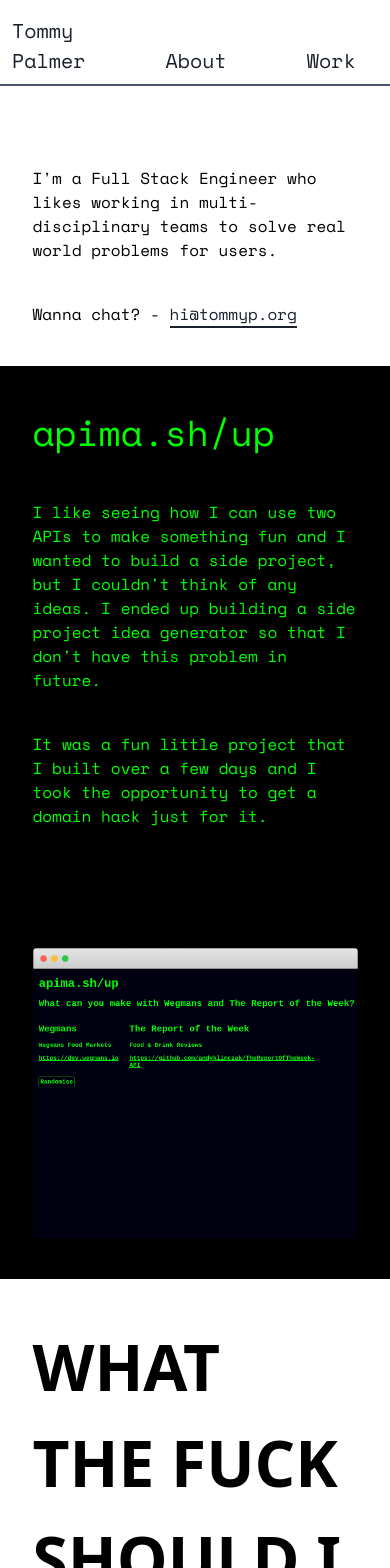
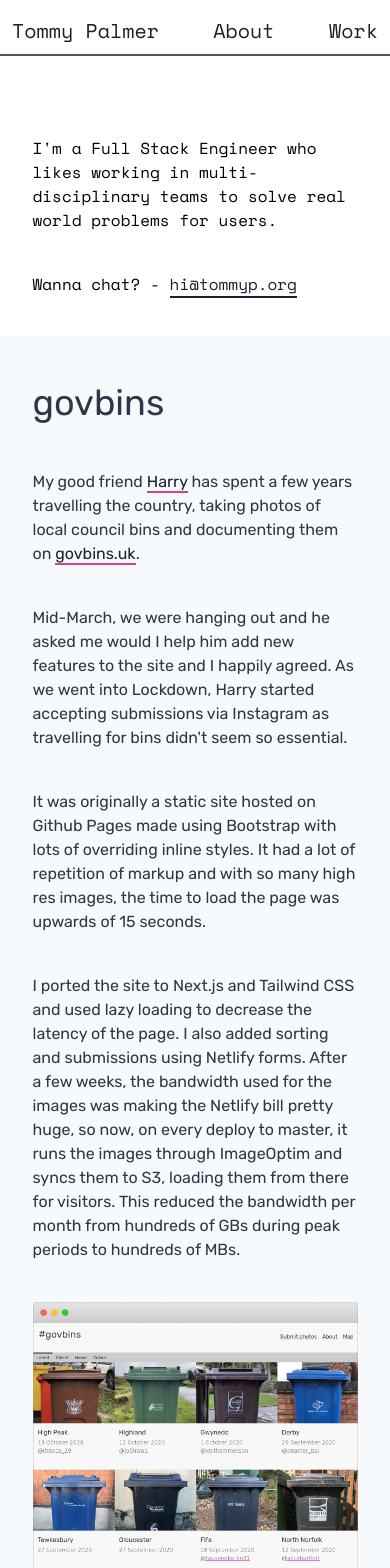
Before and after one commit to tommyp/tommyp.org, a Next.js app: page /work in a window 390 px wide. Shown: the top 1568 px of the page. Built offline with nearby package versions, Linux system fonts and the light colour scheme.

Commit message:
add govbins to work

```diff
--- a/components/header.js
+++ b/components/header.js
@@ -17,20 +17,20 @@ export default class Header extends React.Component {
         className={`font-mono mx-auto sm:w-full md:w-5/6 pt-4 pb-2 pl-3 pr-3 ${this.state.borderColor} border-b-2 ${this.state.textColor} mb-10`}
       >
         <nav>
-          <ul className="list-none inline">
-            <li className="inline">
-              <h1 className="inline text-xl md:text-3xl mr-20">
+          <ul className="list-none flex justify-between md:justify-start">
+            <li className="md:mr-20">
+              <h1 className=" text-xl md:text-3xl">
                 <Link href="/">
                   <a>Tommy Palmer</a>
                 </Link>
               </h1>
             </li>
-            <li className="text-xl md:text-3xl inline mr-20">
+            <li className="text-xl md:text-3xl md:mr-20">
               <Link href="/about">
                 <a>About</a>
               </Link>
             </li>
-            <li className="text-xl md:text-3xl inline">
+            <li className="text-xl md:text-3xl md:mr-20">
               <Link href="/work">
                 <a>Work</a>
               </Link>
--- a/package.json
+++ b/package.json
@@ -20,6 +20,7 @@
     "reset-css": "^5.0.1",
     "sass": "^1.26.3",
     "typeface-lato": "0.0.75",
+    "typeface-rubik": "^1.1.13",
     "typeface-space-mono": "0.0.71"
   },
   "devDependencies": {
--- a/pages/_app.js
+++ b/pages/_app.js
@@ -2,6 +2,7 @@
 import "./style.css";
 import "typeface-space-mono";
 import "typeface-lato"
+import "typeface-rubik"
 
 export default function App({ Component, pageProps }) {
   return <Component {...pageProps} />;
--- a/pages/work.js
+++ b/pages/work.js
@@ -17,7 +17,7 @@ P.propTypes = {
 
 const Img = ({ url, src }) => {
   return (
-    <section className="mt-10">
+    <section className="md:mt-10">
       <a href={url}>
         <img src={src} />
       </a>
@@ -67,12 +67,39 @@ export default class Work extends React.Component {
             </ExtA>
           </P>
         </section>
+        <section className="w-screen font-rubik bg-gray-100 text-gray-800">
+          <section className="container w-5/6 mx-auto pt-10 pb-10">
+            <h2 className="text-4xl md:text-6xl">
+              <a href="https://www.govbins.uk">govbins</a>
+            </h2>
+            <div className="grid grid-cols-1 lg:grid-cols-2 gap-10 sm:gap-20">
+              <TextBlock>
+                <P>
+                  My good friend <ExtA href="https://twitter.com/HarryTrimble" borderColor="border-pink-600" borderHoverColor="border-pink-600" textHoverColor="text-pink-600">Harry</ExtA> has spent a few years travelling the country, taking photos of local council bins and documenting them on <ExtA href="https://govbins.uk" borderColor="border-pink-600" borderHoverColor="border-pink-600" textHoverColor="text-pink-600">govbins.uk</ExtA>.
+                </P>
+                <P>
+                  Mid-March, we were hanging out and he asked me would I help him add new features to the site and I happily agreed. As we went into Lockdown, Harry started accepting submissions via Instagram as travelling for bins didn&apos;t seem so essential.
+                </P>
+                <P>
+                  It was originally a static site hosted on Github Pages made using Bootstrap with lots of overriding inline styles. It had a lot of repetition of markup and with so many high res images, the time to load the page was upwards of 15 seconds.
+                </P>
+                <P>
+                  I ported the site to Next.js and Tailwind CSS and used lazy loading to decrease the latency of the page. I also added sorting and submissions using Netlify forms. After a few weeks, the bandwidth used for the images was making the Netlify bill pretty huge, so now, on every deploy to master, it runs the images through ImageOptim and syncs them to S3, loading them from there for visitors. This reduced the bandwidth per month from hundreds of GBs during peak periods to hundreds of MBs.
+                </P>
+              </TextBlock>
+              <Img
+                url="https://www.govbins.uk"
+                src="/images/work/govbins.png"
+              />
+            </div>
+          </section>
+        </section>
         <section className="w-screen text-green-terminal font-mono bg-black">
           <section className="container w-5/6 mx-auto pt-10 pb-10">
             <h2 className="text-4xl md:text-6xl">
               <a href="https://www.apima.sh/up">apima.sh/up</a>
             </h2>
-            <div className="grid grid-cols-1 lg:grid-cols-2 gap-20">
+            <div className="grid grid-cols-1 lg:grid-cols-2 gap-10 sm:gap-20">
               <TextBlock>
                 <P>
                   I like seeing how I can use two APIs to make something fun and
@@ -100,7 +127,7 @@ export default class Work extends React.Component {
                 WHAT THE FUCK SHOULD I DO IN?
               </a>
             </h2>
-            <div className="grid grid-cols-1 lg:grid-cols-2 gap-20">
+            <div className="grid grid-cols-1 lg:grid-cols-2 gap-10 sm:gap-20">
               <TextBlock>
                 <P>
                   I&apos;d played with{" "}
@@ -130,7 +157,7 @@ export default class Work extends React.Component {
             <h2 className="text-6xl font-sans font-bold">
               <a href="https://deliveroo.co.uk">Deliveroo</a>
             </h2>
-            <div className="grid grid-cols-1 lg:grid-cols-2 gap-20">
+            <div className="grid grid-cols-1 lg:grid-cols-2 gap-10 sm:gap-20">
               <TextBlock>
                 <P>
                   When I started at Deliveroo, Engineering was 40 people and the
@@ -165,7 +192,7 @@ export default class Work extends React.Component {
               <h2 className="text-6xl font-sans font-bold">
                 <a href="https://gov.uk">GOV.UK</a>
               </h2>
-              <div className="grid grid-cols-1 lg:grid-cols-2 gap-20">
+              <div className="grid grid-cols-1 lg:grid-cols-2 gap-10 sm:gap-20">
                 <TextBlock>
                   <P>
                     Shortly after I moved to London I joined the team at the
--- a/tailwind.config.js
+++ b/tailwind.config.js
@@ -11,8 +11,8 @@ module.exports = {
       }
     },
     fontFamily: {
-      // sans: ["Lato", ...defaultTheme.fontFamily.sans],
       mono: ["Space Mono", ...defaultTheme.fontFamily.mono],
+      rubik: ["Rubik", ...defaultTheme.fontFamily.sans],
     },
     fontSize: {
       xs: ".75rem",
```
Also changed, not shown: public/images/work/govbins.png (added), 1 other file (tests, documents, lock files or other folders).
